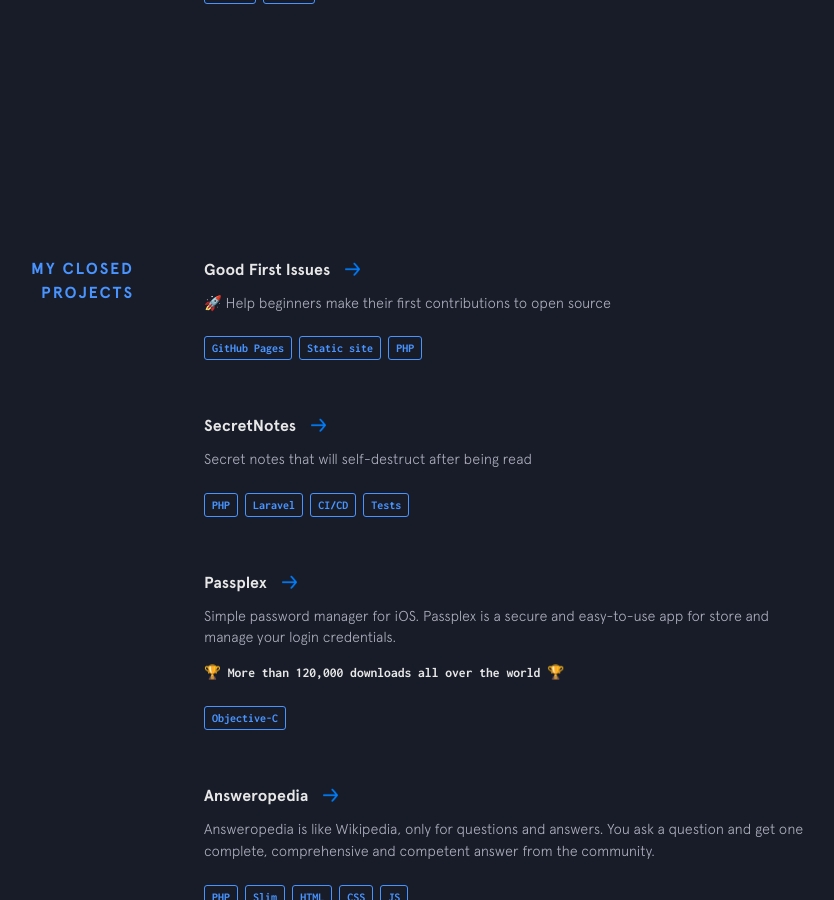
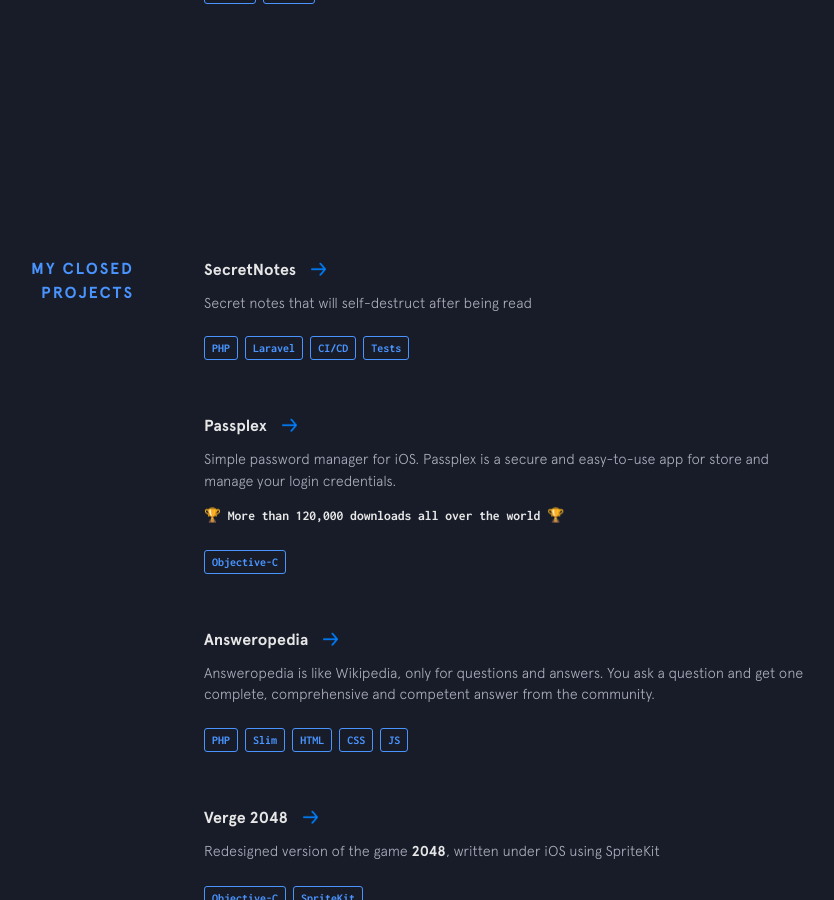
Before and after one commit to gomzyakov/gomzyakov.github.io, a Jekyll site: the page built from index.html, in a window 1280 px wide and 900 px high, scrolled down 2450 px. Shown: the whole window, without its empty margins (246-1080 px from the left). Built offline with Jekyll 4.4.1, drawn with Linux system fonts in a browser that asks for light colours.

Commit message:
Remove  Good First Issues from projects-closed.yml (#107)

```diff
--- a/_data/projects-closed.yml
+++ b/_data/projects-closed.yml
@@ -1,12 +1,3 @@
-- name: Good First Issues
-  url: https://good-first-issues.github.io
-  code: https://github.com/good-first-issues/good-first-issues.github.io
-  description: 🚀 Help beginners make their first contributions to open source
-  used:
-    - thing: GitHub Pages
-    - thing: Static site
-    - thing: PHP
-
 - name: SecretNotes
   url: https://github.com/gomzyakov/secretnotes
   code: https://github.com/gomzyakov/secretnotes
```
